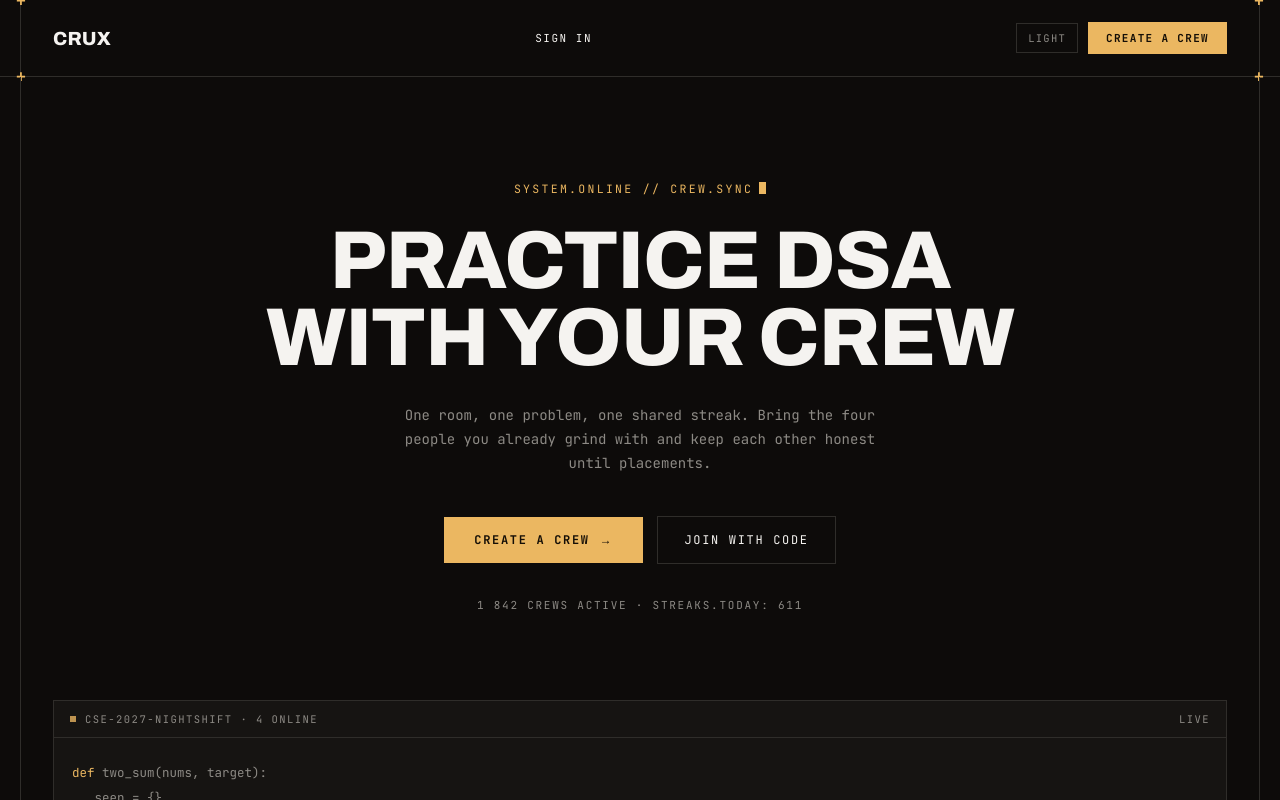
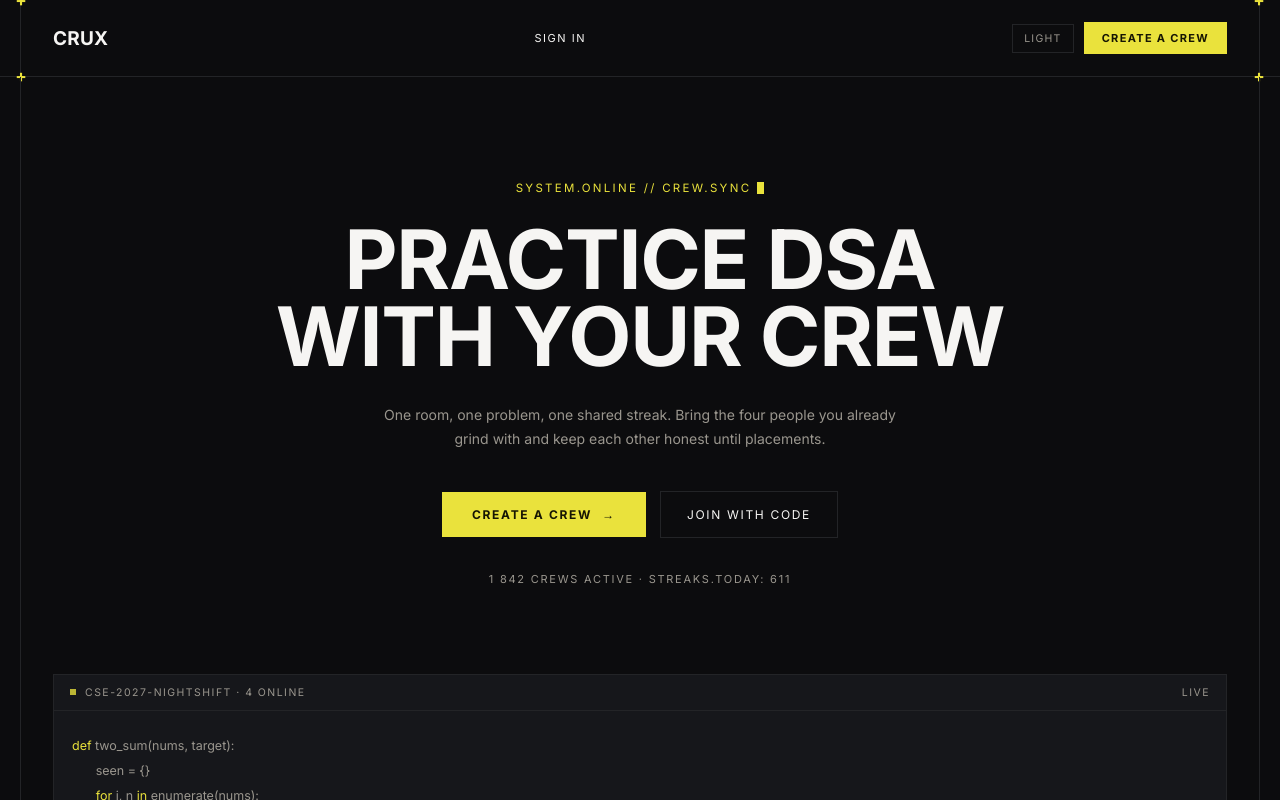
Before and after one commit to luvp21/crux, a Next.js app: page / in a window 1280 px wide. Shown: the top 800 px of the page. Built offline with nearby package versions, Linux system fonts and the light colour scheme; no server answers.

Commit message:
feat: replace light/dark theme with the dark-only design token system

```diff
--- a/app/globals.css
+++ b/app/globals.css
@@ -1,25 +1,13 @@
 :root {
-  --bg: oklch(0.152 0.004 70);
-  --panel: oklch(0.192 0.005 70);
-  --raise: oklch(0.225 0.005 70);
-  --fg: oklch(0.965 0.004 85);
-  --muted: oklch(0.635 0.008 75);
-  --line: oklch(0.298 0.006 70);
-  --accent: oklch(0.81 0.12 78);
-  --accent-fg: oklch(0.17 0.02 78);
-  --ok: oklch(0.81 0.12 78);
-}
-
-html[data-theme="light"] {
-  --bg: oklch(0.985 0.003 85);
-  --panel: oklch(0.962 0.004 85);
-  --raise: oklch(1 0 0);
-  --fg: oklch(0.18 0.006 70);
-  --muted: oklch(0.475 0.008 75);
-  --line: oklch(0.878 0.005 80);
-  --accent: oklch(0.58 0.11 68);
-  --accent-fg: oklch(0.99 0.01 85);
-  --ok: oklch(0.55 0.1 68);
+  --bg: #0c0c0e;
+  --panel: #16171b;
+  --raise: #1e2024;
+  --fg: #f6f5f3;
+  --muted: #9a968e;
+  --line: #232427;
+  --accent: #eae23c;
+  --accent-fg: #161503;
+  --ok: #22c55e;
 }
 
 html,
@@ -104,40 +92,6 @@ button:active {
   }
 }
 
-@keyframes mark {
-  from {
-    opacity: 0;
-    transform: scale(0.2) rotate(-45deg);
-  }
-  to {
-    opacity: 1;
-    transform: none;
-  }
-}
-
-@keyframes rise {
-  from {
-    transform: translateY(105%);
-  }
-  to {
-    transform: translateY(0);
-  }
-}
-
-@keyframes blink {
-  0%,
-  45% {
-    opacity: 1;
-  }
-  50%,
-  95% {
-    opacity: 0;
-  }
-  100% {
-    opacity: 1;
-  }
-}
-
 @keyframes rail {
   from {
     transform: scaleX(0);
--- a/app/layout.tsx
+++ b/app/layout.tsx
@@ -1,12 +1,19 @@
 import type { Metadata } from "next";
-import { Archivo, JetBrains_Mono } from "next/font/google";
+import { Instrument_Serif, Inter, JetBrains_Mono } from "next/font/google";
 import { Providers } from "./providers";
 import "./globals.css";
 
-const archivo = Archivo({
+const instrumentSerif = Instrument_Serif({
   subsets: ["latin"],
-  weight: ["600", "700", "800"],
-  variable: "--font-archivo",
+  weight: ["400"],
+  variable: "--font-display",
+  display: "swap",
+});
+
+const inter = Inter({
+  subsets: ["latin"],
+  weight: ["400", "500", "600", "700"],
+  variable: "--font-inter",
   display: "swap",
 });
 
@@ -22,27 +29,16 @@ export const metadata: Metadata = {
   description: "Practice DSA with your crew — one room, one problem, one shared streak.",
 };
 
-// Read the persisted theme before paint to avoid a flash of the wrong theme.
-const THEME_INIT_SCRIPT = `
-  try {
-    var t = localStorage.getItem('theme');
-    if (t === 'light' || t === 'dark') document.documentElement.setAttribute('data-theme', t);
-  } catch (e) {}
-`;
-
 export default function RootLayout({
   children,
 }: {
   children: React.ReactNode;
 }) {
   return (
-    <html lang="en" data-theme="dark">
-      <head>
-        <script dangerouslySetInnerHTML={{ __html: THEME_INIT_SCRIPT }} />
-      </head>
+    <html lang="en">
       <body
-        className={`${archivo.variable} ${jetbrainsMono.variable}`}
-        style={{ fontFamily: "var(--font-jetbrains-mono), ui-monospace, monospace" }}
+        className={`${instrumentSerif.variable} ${inter.variable} ${jetbrainsMono.variable}`}
+        style={{ fontFamily: "var(--font-inter), system-ui, sans-serif" }}
       >
         <Providers>{children}</Providers>
       </body>
```
